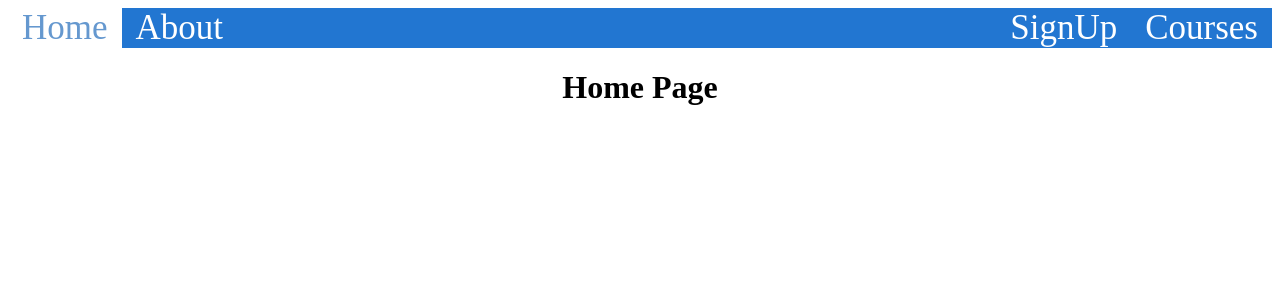
After one commit to LesleyBonyo/WebDevClass, a PHP site: page /home.html in a window 1280 px wide. The commit adds this page. Shown: the top 300 px of the page. Run offline with PHP 8.4, Linux system fonts and the light colour scheme.

Commit message:
added top navigation bar

```diff
--- /dev/null
+++ b/06-6-2023/home.html
@@ -0,0 +1,22 @@
+<!DOCTYPE html>
+<html>
+<head>
+	<meta charset="utf-8">
+	<meta name="viewport" content="width=device-width, initial-scale=1">
+	<title>SignUp</title>
+	<!-- link external css: styles.css -->
+	<link rel="stylesheet" type="text/css" href="styles.css">
+</head>
+	<body>
+		<!-- list of links -->
+		<ul class="topList">
+			<li><a href="home.html" class="topLinks active">Home</a></li>
+			<li><a href="" class="topLinks">About</a></li>
+			<li style="float: right;"><a href="" class="topLinks">Courses</a></li>
+			<li style="float: right;"><a href="signup.html" class="topLinks" >SignUp</a></li>
+		</ul>
+
+		<h1>Home Page</h1>
+
+	</body>
+</html>
--- a/06-6-2023/styles.css
+++ b/06-6-2023/styles.css
@@ -31,3 +31,28 @@ input[type="password"], select {
 [type="submit"]:hover {
 	opacity: 0.5;
 }
+.topList{
+ list-style-type: none;
+ background-color: #2276D1;
+ overflow: hidden;
+ margin: 0;
+ padding: 0;
+}
+li{
+	/*display: inline;*/
+	float: left;
+}
+.topLinks{
+	text-decoration: none;
+	color: white;
+	padding: 15px 14px;
+	font-size: 35px;
+}
+
+.active{
+	background-color: white;
+	color: #6598CF;
+}
+.topLinks:hover{
+	background-color: #6598CF;
+}
```
Also changed, not shown: 06-6-2023/signup.html (+8 -0 lines).
